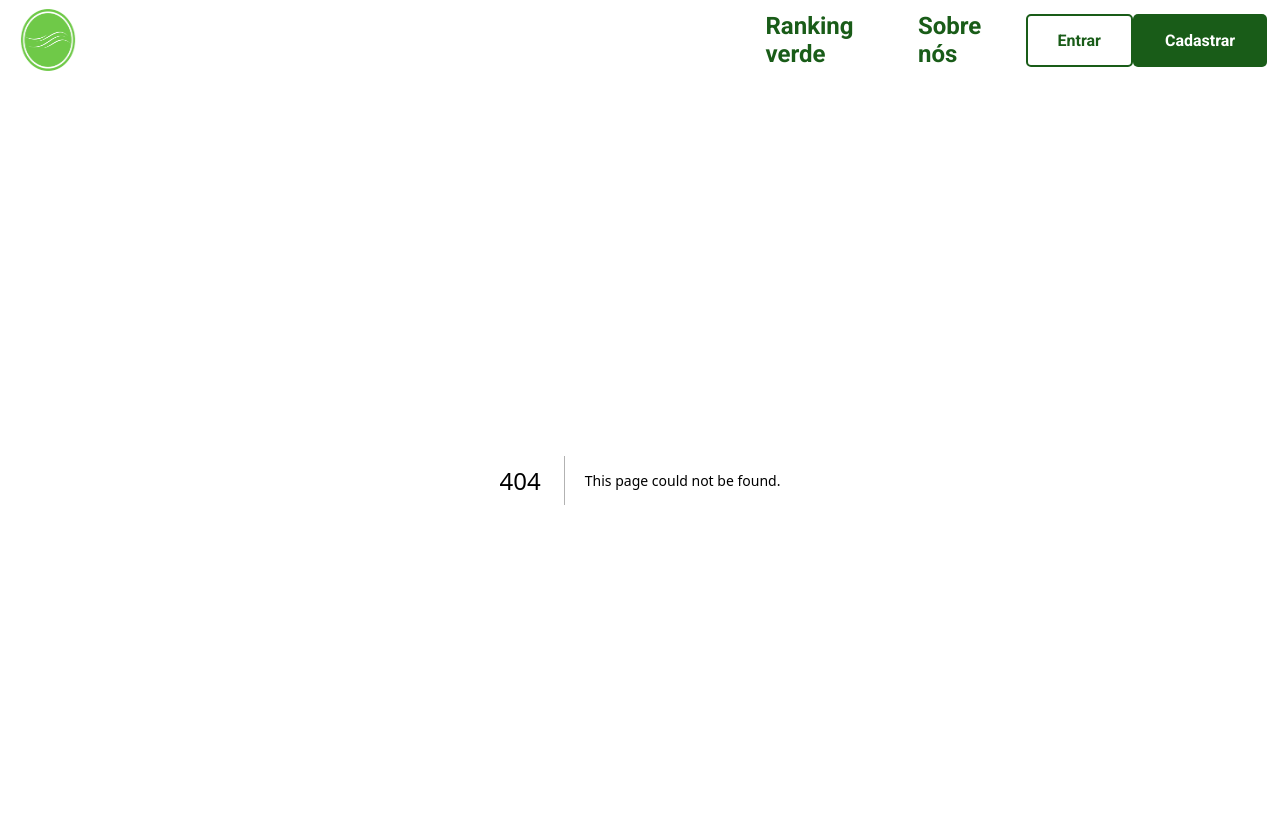
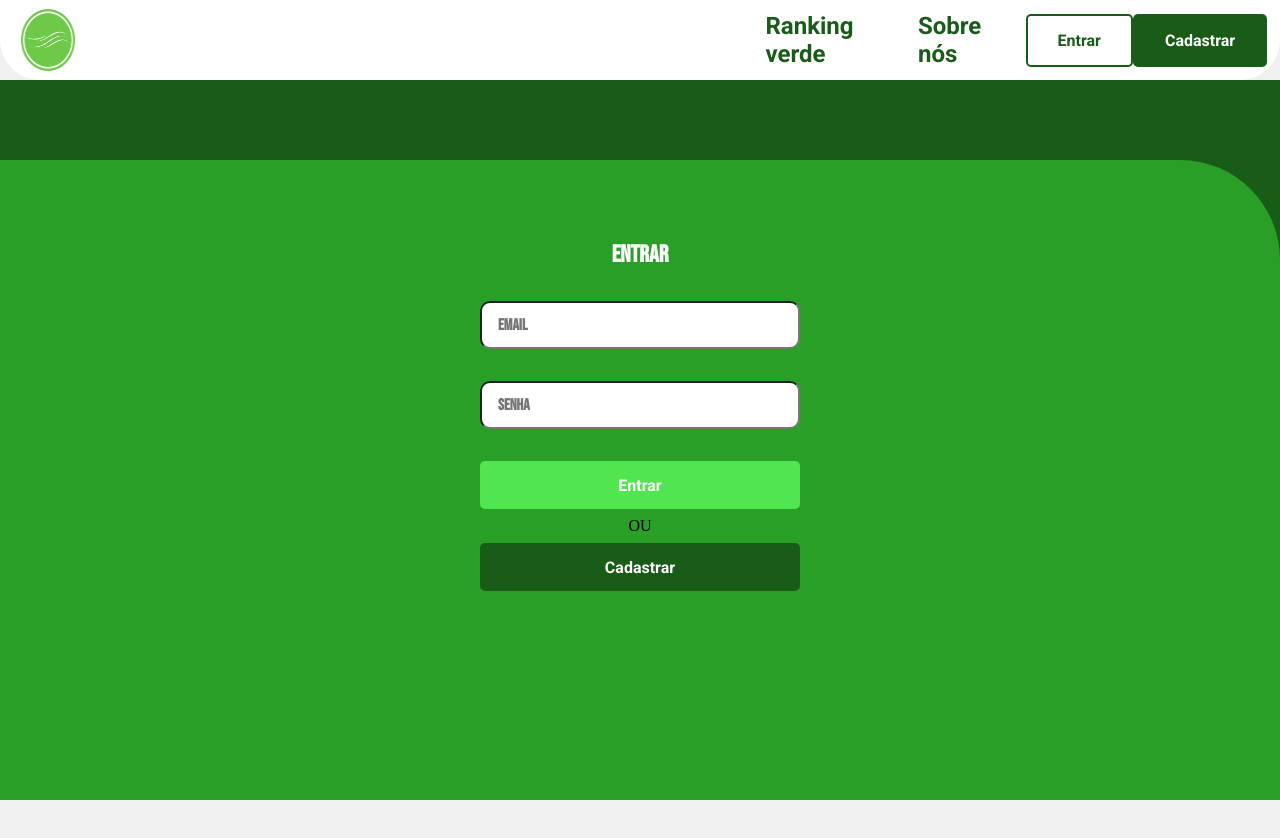
Before and after one commit to montclio/gs-sp4-twe, a Next.js app in the folder the-wind-eyes/: page /Login in a window 1280 px wide. Before the commit this address had no page. Shown: the top 838 px of the page. After the commit the page ends 800 px from the top, so only its background shows below. Built offline with nearby package versions, Linux system fonts and the light colour scheme.

Commit message:
Adicionando tela de login

```diff
--- /dev/null
+++ b/the-wind-eyes/src/app/Login/page.module.css
@@ -0,0 +1,51 @@
+.mainBackground{
+    background-color: #195C18;
+    height: 10vh;
+}
+
+.divBack{
+    background-color: #195C18;
+}
+
+.loginCenter{
+    display: flex;
+    flex-direction: column;
+    align-items: center;
+    width: 100%;
+    height: 80vh;
+    gap: 2rem;
+    border-top-right-radius: 100px;
+    background-color: #2A9F28;
+}
+
+.buttonsDiv{
+    display: flex;
+    flex-direction: column;
+    gap: 0.5rem;
+    align-items: center;
+}
+
+.tittle{
+    color: rgb(255, 255, 255);
+    font-family: "Bebas Neue", sans-serif;
+}
+
+.input{
+    border-radius: 10px;
+    width: 20rem;
+    height: 3rem;
+    padding: 1rem;
+    font-family: "Bebas Neue", sans-serif;
+    font-size: 1rem;
+    font-weight: bold;
+}
+
+.divForms{
+    display: flex;
+    flex-direction: column;
+    align-items: center;
+    margin-top: 5rem;
+    width: 100%;
+    gap: 2rem;
+    border-top-right-radius: 100px;
+}
--- /dev/null
+++ b/the-wind-eyes/src/app/Login/page.tsx
@@ -0,0 +1,48 @@
+import { Button } from "../components/Button/Button";
+import styles from "./page.module.css";
+
+export default function Login() {
+  return (
+    <>
+      <main>
+        <div className={styles.mainBackground}></div>
+
+        <div className={styles.divBack}>
+          <section className={styles.loginCenter}>
+            <div className={styles.divForms}>
+              <h1 className={styles.tittle}>ENTRAR</h1>
+              <input
+                type="text"
+                name=""
+                id="email "
+                className={styles.input}
+                placeholder="Email"
+              />
+              <input
+                type="password"
+                className={styles.input}
+                placeholder="Senha"
+              />
+
+              <div className={styles.buttonsDiv}>
+                <Button
+                  label="Entrar"
+                  backgroundColor="#51E54F"
+                  width="20rem"
+                  height="3rem"
+                />
+                <span>OU</span>
+                <Button
+                  label="Cadastrar"
+                  backgroundColor="#195C18"
+                  width="20rem"
+                  height="3rem"
+                />
+              </div>
+            </div>
+          </section>
+        </div>
+      </main>
+    </>
+  );
+}
```
